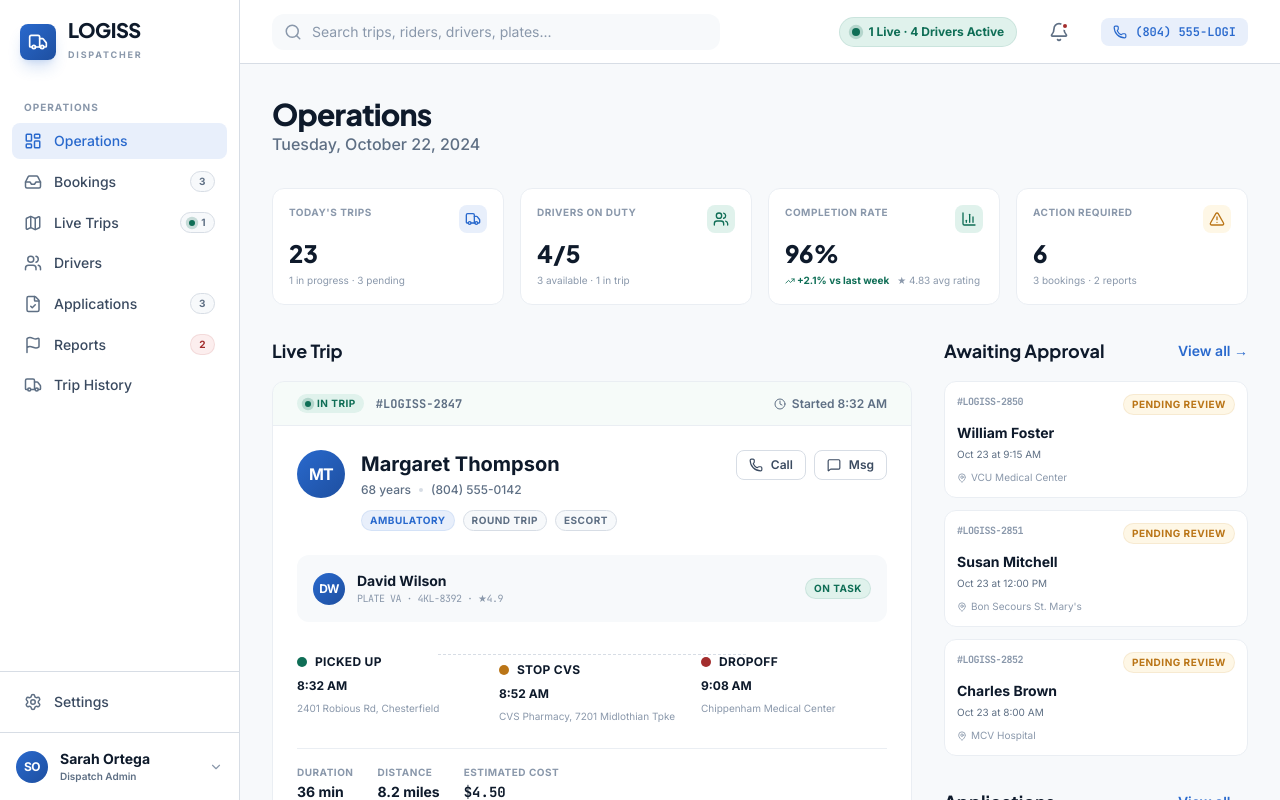
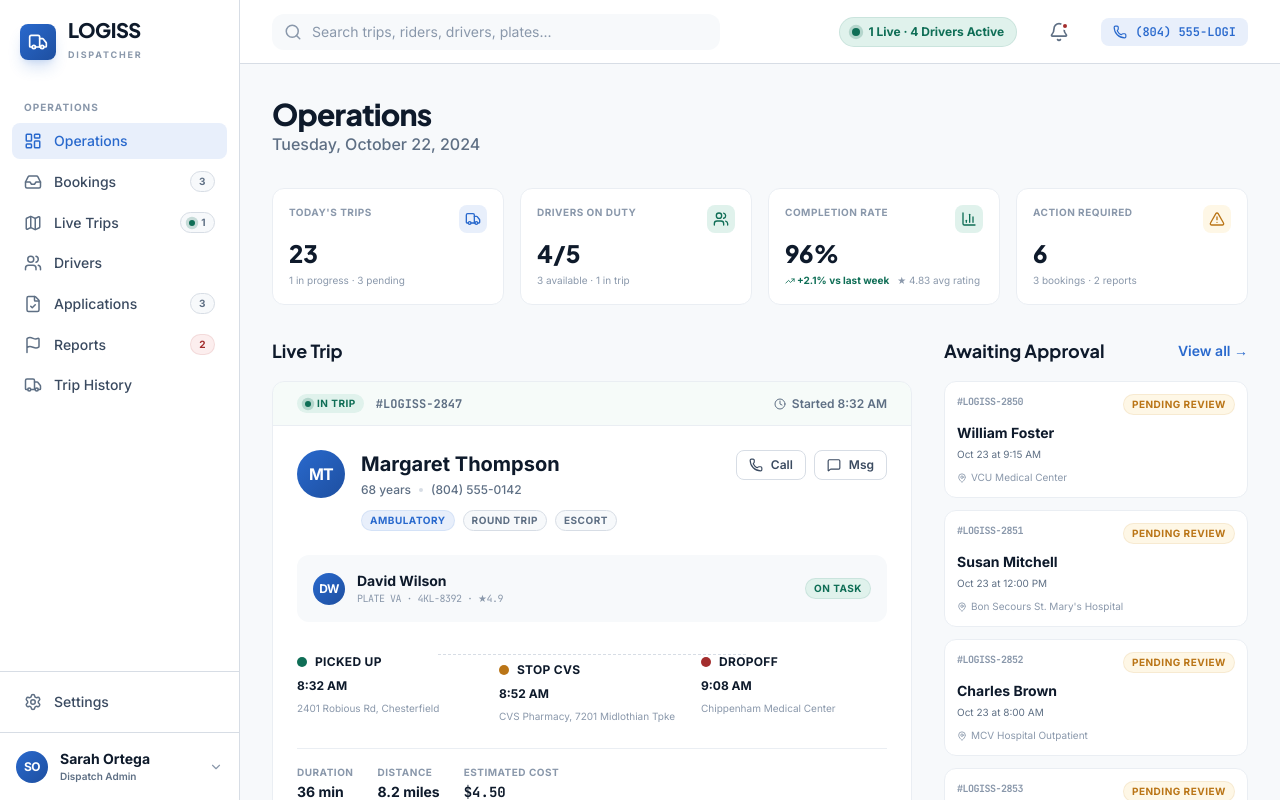
Before and after one commit to BeingSazzad/Loggiskabir-Dashboard, a React (Vite) app: page / in a window 1280 px wide. Built offline with nearby package versions, Linux system fonts and the light colour scheme.

Commit message:
chore: Expanded demo data for pending bookings to fully populate the table

```diff
--- a/src/data/mockData.js
+++ b/src/data/mockData.js
@@ -125,26 +125,99 @@ export const trips = [
   },
   {
     id: 'LOGISS-2851',
-    rider: { name: 'Susan Mitchell', age: 81, initials: 'SM' },
+    rider: { name: 'Susan Mitchell', age: 81, initials: 'SM', phone: '(804) 555-0921' },
     status: 'pending_review',
     type: 'one_way',
+    reason: 'Dialysis',
+    passengers: 2,
     mobility: 'Wheelchair',
     escort: 'Son James accompanies',
-    pickup: 'Henrico',
-    dropoff: "Bon Secours St. Mary's",
+    pickup: '8100 Three Chopt Rd, Henrico',
+    dropoff: "Bon Secours St. Mary's Hospital",
     scheduledTime: '2024-10-23T12:00:00',
-    cost: 5.50
+    appointmentTime: '12:45 PM',
+    cost: 5.50,
+    paymentMethod: 'Medicaid - VA',
+    paymentStatus: 'Approved',
+    authId: 'HE-2024-1182-SM',
+    submittedTime: '2024-10-22T08:15:00',
   },
   {
     id: 'LOGISS-2852',
-    rider: { name: 'Charles Brown', age: 70, initials: 'CB' },
+    rider: { name: 'Charles Brown', age: 70, initials: 'CB', phone: '(804) 555-0334' },
+    status: 'pending_review',
+    type: 'round_trip',
+    returnType: 'scheduled',
+    reason: 'Physical Therapy',
+    passengers: 1,
+    mobility: 'Ambulatory',
+    pickup: '4501 E Main St, Richmond',
+    dropoff: 'MCV Hospital Outpatient',
+    scheduledTime: '2024-10-23T08:00:00',
+    appointmentTime: '08:45 AM',
+    cost: 8.50,
+    paymentMethod: 'Card ending in 1102',
+    paymentStatus: 'Pending',
+    authId: 'RC-2024-8821-CB',
+    submittedTime: '2024-10-22T09:30:00',
+  },
+  {
+    id: 'LOGISS-2853',
+    rider: { name: 'Dorothy Phillips', age: 88, initials: 'DP', phone: '(804) 555-0441' },
     status: 'pending_review',
     type: 'one_way',
-    mobility: 'Ambulatory',
-    pickup: 'Richmond',
-    dropoff: 'MCV Hospital',
-    scheduledTime: '2024-10-23T08:00:00',
-    cost: 3.50
+    reason: 'Hospital Discharge',
+    passengers: 1,
+    mobility: 'Stretcher',
+    pickup: 'Chippenham Hospital',
+    dropoff: '1200 Old Hundred Rd, Midlothian',
+    scheduledTime: '2024-10-23T14:30:00',
+    appointmentTime: 'N/A',
+    cost: 15.00,
+    paymentMethod: 'Facility Paid',
+    paymentStatus: 'Approved',
+    authId: 'CH-2024-5519-DP',
+    submittedTime: '2024-10-22T10:05:00',
+    notes: 'Requires 2-man team for transfer.'
+  },
+  {
+    id: 'LOGISS-2854',
+    rider: { name: 'James Taylor', age: 62, initials: 'JT', phone: '(804) 555-0773' },
+    status: 'pending_review',
+    type: 'round_trip',
+    returnType: 'will_call',
+    reason: 'Specialist Visit',
+    passengers: 1,
+    mobility: 'Cane',
+    pickup: '3102 W Cary St, Richmond',
+    stop: 'LabCorp - 1400 Boulevard',
+    dropoff: 'Retreat Doctors Hospital',
+    scheduledTime: '2024-10-23T10:15:00',
+    appointmentTime: '11:00 AM',
+    cost: 6.25,
+    paymentMethod: 'Card ending in 8911',
+    paymentStatus: 'Auth Hold',
+    authId: 'RC-2024-1093-JT',
+    submittedTime: '2024-10-22T11:45:00',
+  },
+  {
+    id: 'LOGISS-2855',
+    rider: { name: 'Evelyn Martinez', age: 54, initials: 'EM', phone: '(804) 555-0612' },
+    status: 'pending_review',
+    type: 'one_way',
+    reason: 'Chemotherapy',
+    passengers: 2,
+    mobility: 'Wheelchair',
+    escort: 'Husband accompanies',
+    pickup: '9800 Iron Bridge Rd, Chesterfield',
+    dropoff: 'Virginia Cancer Institute',
+    scheduledTime: '2024-10-24T07:45:00',
+    appointmentTime: '08:30 AM',
+    cost: 5.00,
+    paymentMethod: 'Insurance Covered',
+    paymentStatus: 'Approved',
+    authId: 'CH-2024-4410-EM',
+    submittedTime: '2024-10-22T13:20:00',
   },
   {
     id: 'LOGISS-2801',
```
